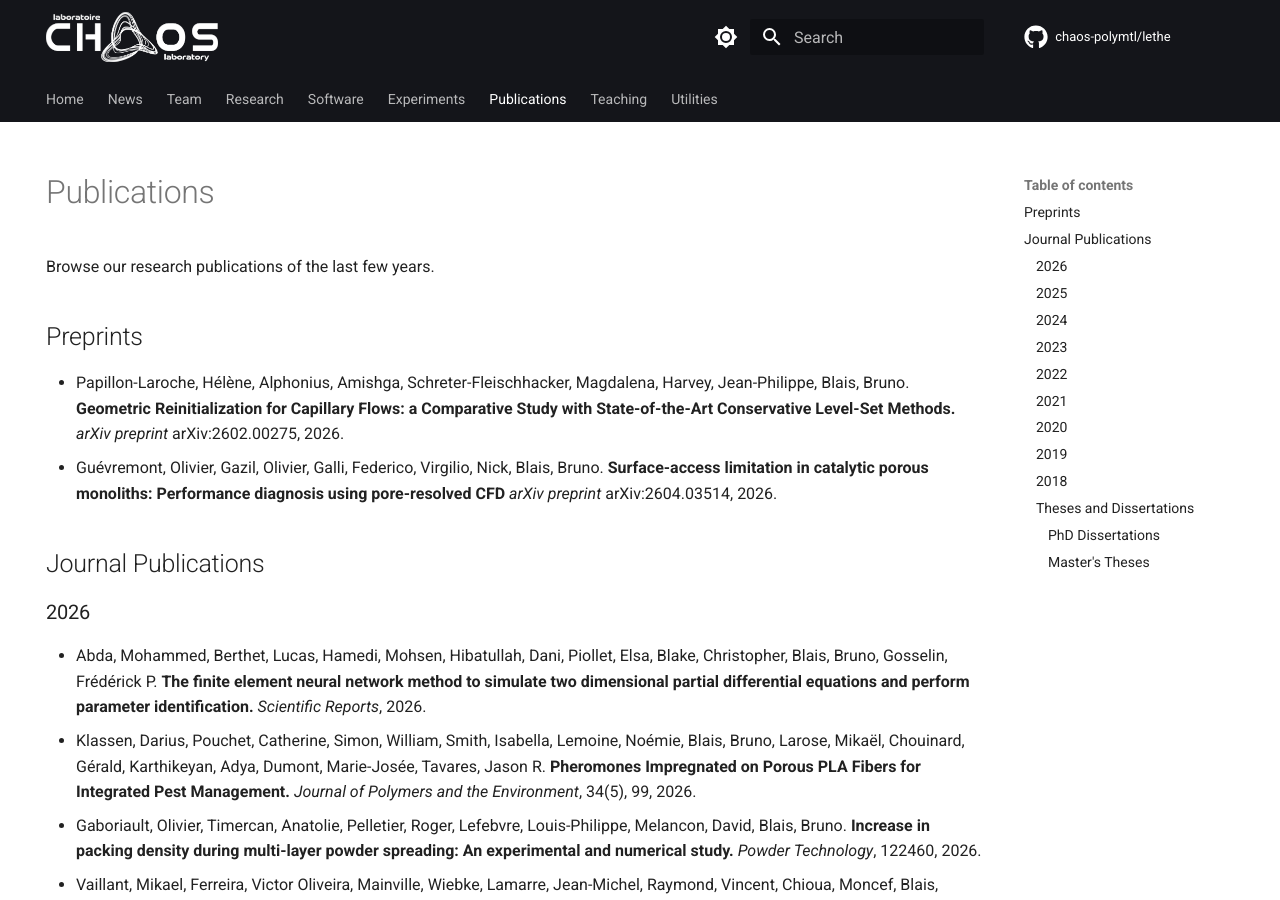
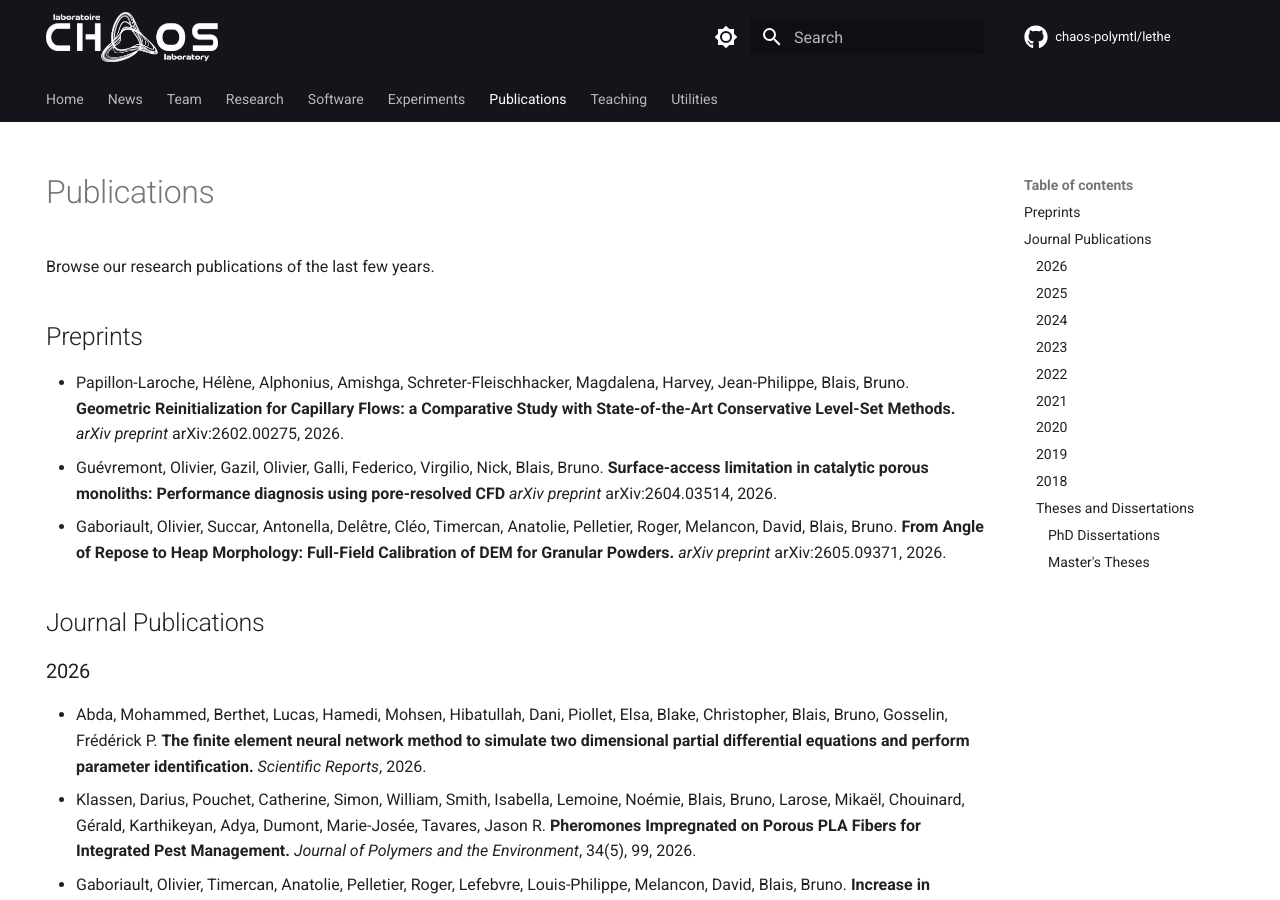
Before and after one commit to chaos-polymtl/chaos-lab, an MkDocs documentation site: the page built from docs/publications.md, in a window 1280 px wide and 900 px high. Built offline with MkDocs 1.6.1 and Material for MkDocs 9.7.7, drawn with Linux system fonts in a browser that asks for light colours; a script that is not in the unit is left out; comment, search, counter and statistics services are not loaded.

Commit message:
Add new preprint by Gabo

```diff
--- a/docs/publications.md
+++ b/docs/publications.md
@@ -11,6 +11,7 @@ Browse our research publications of the last few years.
 
 - Papillon-Laroche, Hélène, Alphonius, Amishga, Schreter-Fleischhacker, Magdalena, Harvey, Jean-Philippe, Blais, Bruno. **Geometric Reinitialization for Capillary Flows: a Comparative Study with State-of-the-Art Conservative Level-Set Methods.** *arXiv preprint* arXiv:2602.00275, 2026.
 - Guévremont, Olivier, Gazil, Olivier, Galli, Federico, Virgilio, Nick, Blais, Bruno. **Surface-access limitation in catalytic porous monoliths: Performance diagnosis using pore-resolved CFD** *arXiv preprint* arXiv:2604.03514, 2026.
+- Gaboriault, Olivier, Succar, Antonella, Delêtre, Cléo, Timercan, Anatolie, Pelletier, Roger, Melancon, David, Blais, Bruno. **From Angle of Repose to Heap Morphology: Full-Field Calibration of DEM for Granular Powders.** *arXiv preprint* arXiv:2605.09371, 2026.
 
 ## Journal Publications
 
```
